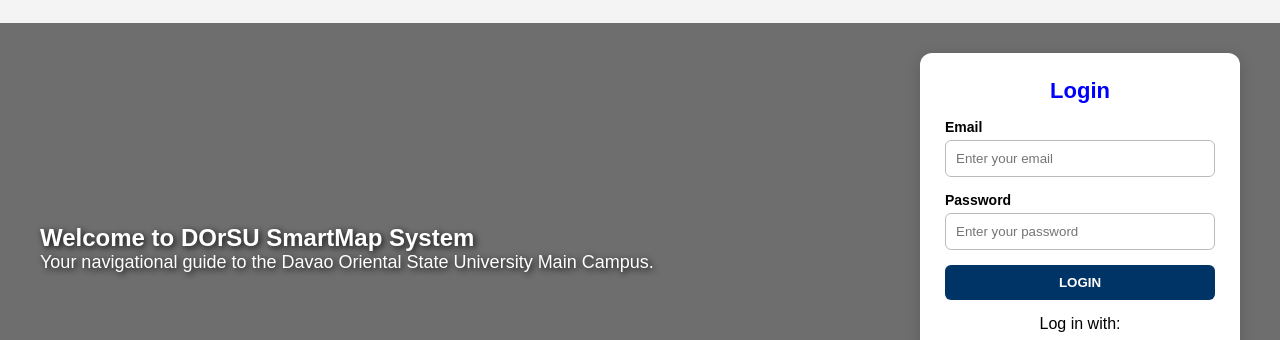
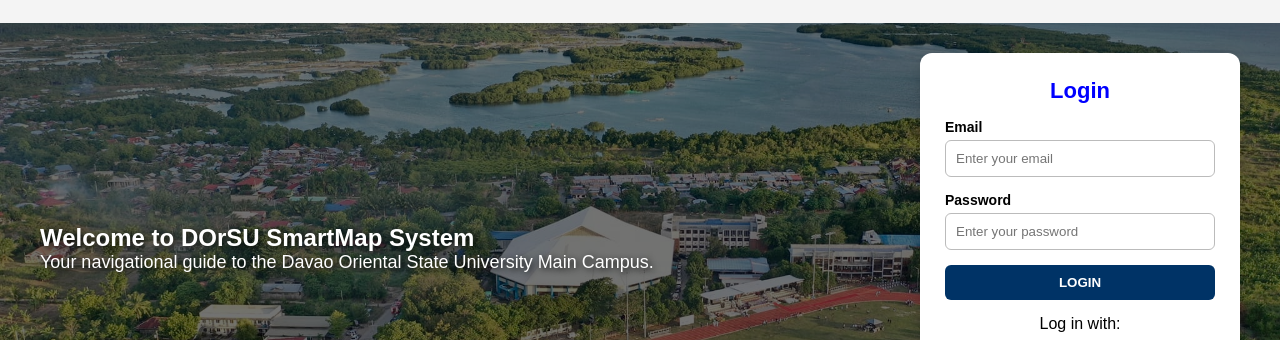
Before and after one commit to GerwinJorquia/website, a plain HTML site: page index.html in a window 1280 px wide. Shown: the part 67-407 px from the top of the page. Drawn offline with Linux system fonts and the light colour scheme; files whose address does not match are found by name.

Commit message:
Update style.css

```diff
--- a/style.css
+++ b/style.css
@@ -332,7 +332,7 @@ html {
 .hero-section {
     margin-top: 90px;
     height: 450px;
-    background: url("images/DOrSUMaincampus.jpg") center/cover no-repeat;
+    background: url("DOrSUMaincampus.jpg") center/cover no-repeat;
     position: relative;
 }
 
```
